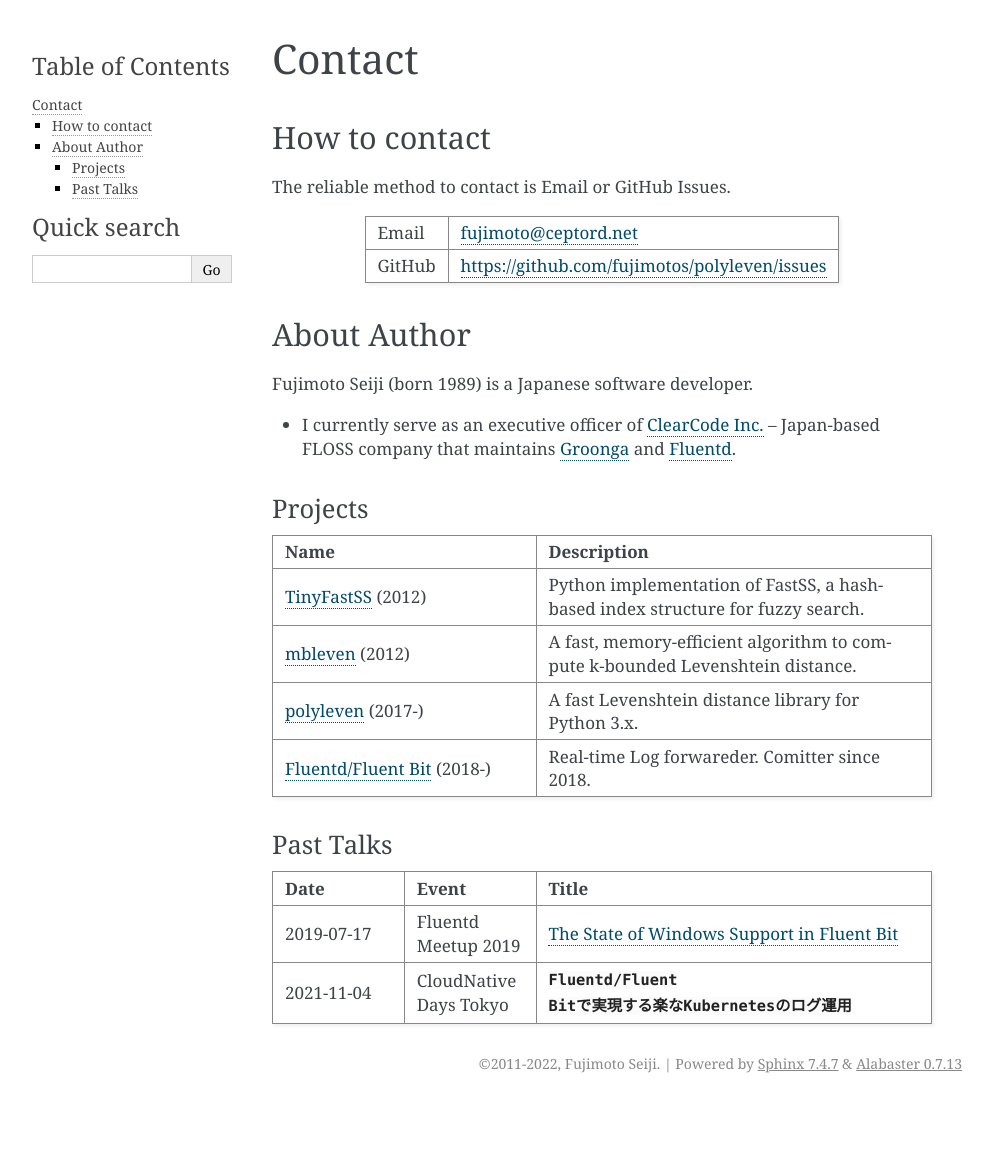
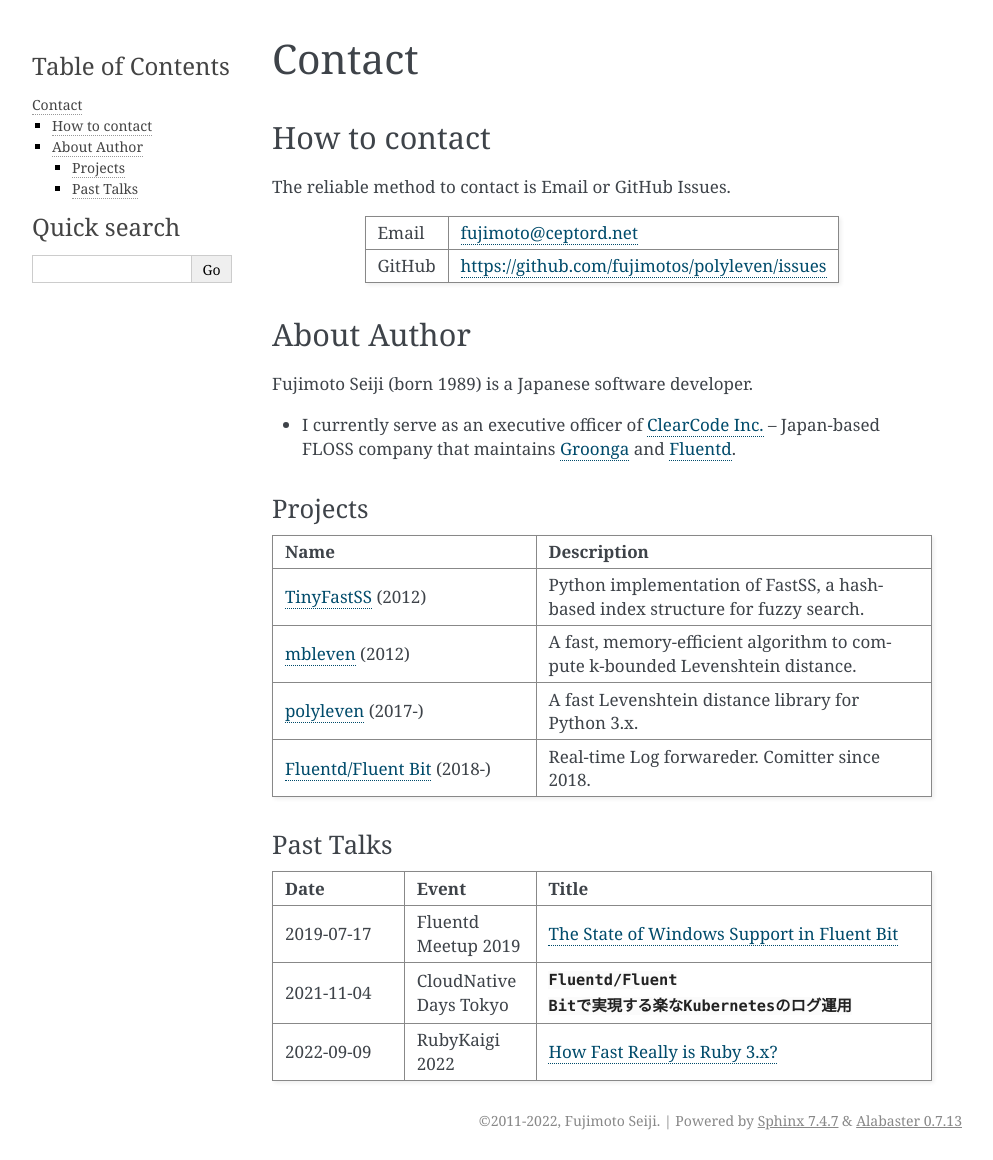
Before and after one commit to fujimotos/fujimotos.github.io, a Sphinx documentation site: the page built from source/contact.rst, in a window 1280 px wide. Shown: the whole page, without its empty margins (148-1141 px from the left). Built offline with Sphinx 7.4.7, drawn with Linux system fonts in a browser that asks for light colours; before the commit the page ends 1103 px from its top, so only the background shows below that.

Commit message:
Update the talk list
Signed-off-by: Fujimoto Seiji <fujimoto@ceptord.net>

```diff
--- a/source/contact.rst
+++ b/source/contact.rst
@@ -59,3 +59,6 @@
    * - 2021-11-04
      - CloudNative Days Tokyo
      - :download:`Fluentd/Fluent Bitで実現する楽なKubernetesのログ運用 </_static/20211104-fluentd.pdf>`
+   * - 2022-09-09
+     - RubyKaigi 2022
+     - `How Fast Really is Ruby 3.x? <https://github.com/fujimotos/RubyKaigi2022>`_
```
